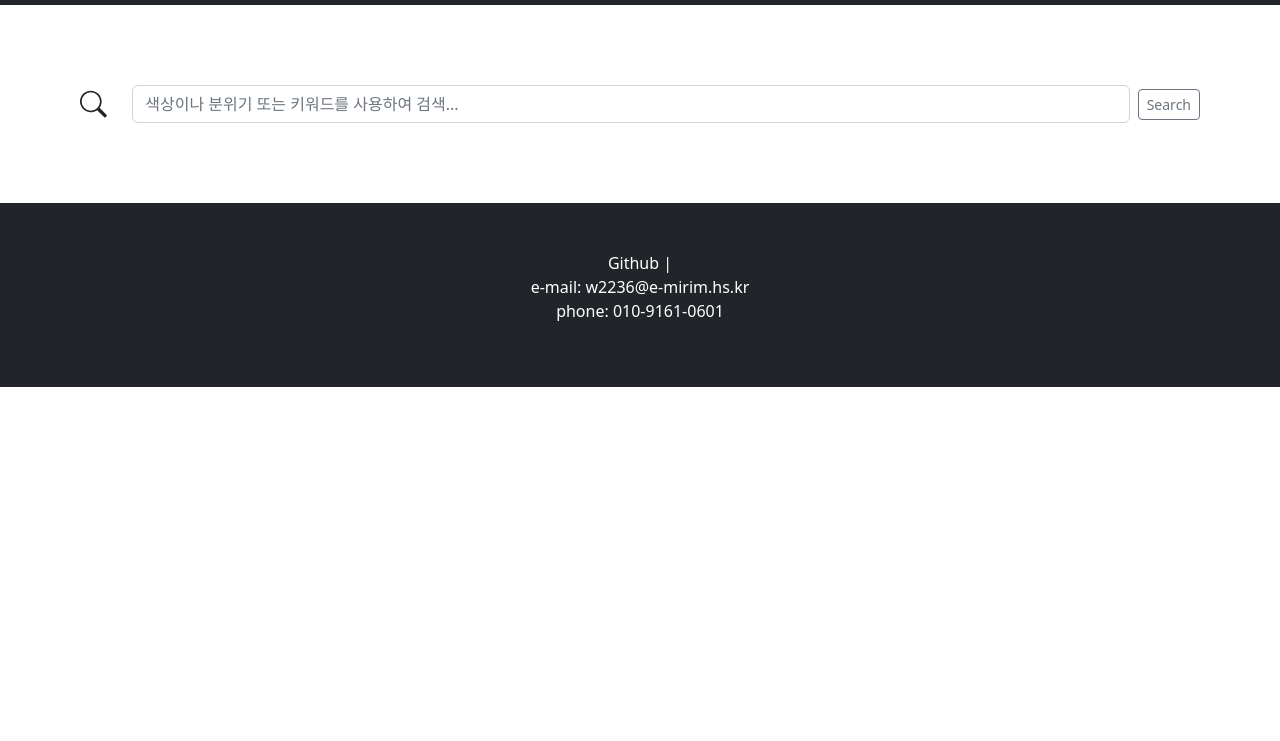
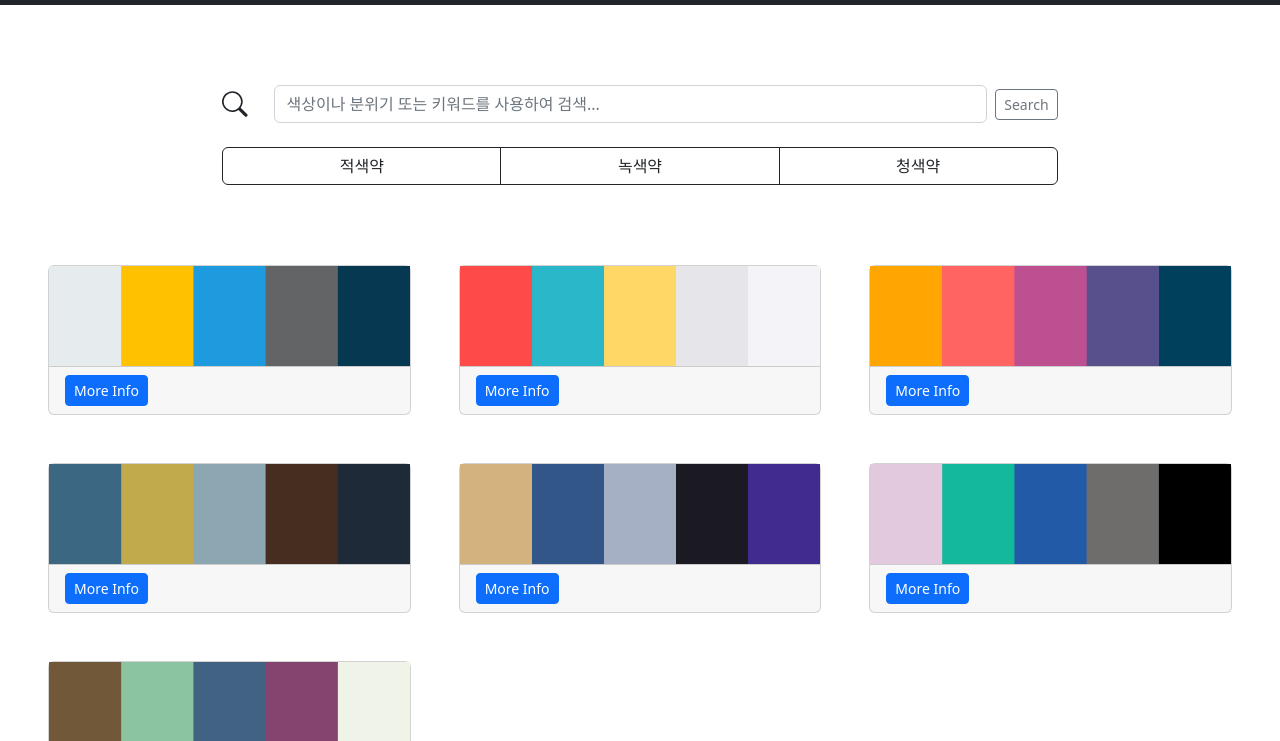
Before and after one commit to LO-VE-0/2023-WSM-Project_DeColor, a plain HTML site: page palette.html in a window 1280 px wide. Shown: the part 59-800 px from the top of the page. Drawn offline with nearby package versions, Linux system fonts and the light colour scheme; a web font is replaced by a local one.

Commit message:
palette image 추가

```diff
--- a/css/palette.css
+++ b/css/palette.css
@@ -1,6 +1,15 @@
 .my-5 {
     background-color: #fff;
+    width: 80%;
+    margin: 0 auto;
 }
 .me-2 {
     margin: 0 2vw;
 }
+.d-flex {
+    margin-bottom: 1.5rem;
+}
+.palette_images{
+    width: auto;
+    height: 100px;
+}
--- a/palette.html
+++ b/palette.html
@@ -1,5 +1,6 @@
 <!DOCTYPE html>
 <html lang="en">
+
 <head>
     <meta charset="UTF-8">
     <meta http-equiv="X-UA-Compatible" content="IE=edge">
@@ -11,17 +12,21 @@
     <link rel="stylesheet" href="https://cdn.jsdelivr.net/npm/bootstrap-icons@1.10.5/font/bootstrap-icons.css">
     <script src="js/test.js"></script>
 </head>
+
 <body>
 
     <!-- Responsive navbar-->
     <nav class="navbar navbar-expand-lg navbar-dark bg-dark">
         <div class="container px-5">
             <a class="navbar-brand" href="index.html">.DeColor</a>
-            <button class="navbar-toggler" type="button" data-bs-toggle="collapse" data-bs-target="#navbarSupportedContent" aria-controls="navbarSupportedContent" aria-expanded="false" aria-label="Toggle navigation"><span class="navbar-toggler-icon"></span></button>
+            <button class="navbar-toggler" type="button" data-bs-toggle="collapse"
+                data-bs-target="#navbarSupportedContent" aria-controls="navbarSupportedContent" aria-expanded="false"
+                aria-label="Toggle navigation"><span class="navbar-toggler-icon"></span></button>
             <div class="collapse navbar-collapse" id="navbarSupportedContent">
                 <ul class="navbar-nav ms-auto mb-2 mb-lg-0">
                     <li class="nav-item"><a class="nav-link" href="test.html">색약 테스트</a></li>
-                    <li class="nav-item"><a class="nav-link active" aria-current="page"href="palette.html">컬러 팔레트</a></li>
+                    <li class="nav-item"><a class="nav-link active" aria-current="page" href="palette.html">컬러 팔레트</a>
+                    </li>
                     <li class="nav-item"><a class="nav-link" href="#!">커뮤니티</a></li>
                     <li class="nav-item"><a class="nav-link btn btn-outline-secondary" href="#!">Log in</a></li>
                     <li class="nav-item"><a class="nav-link btn btn-outline-secondary" href="#!">Sign up</a></li>
@@ -33,17 +38,77 @@
     <div class="container-fluid px-4 px-lg-5">
         <!-- Heading Row-->
         <div class="row gx-4 gx-lg-5 align-items-center my-5">
-                <div>
             <form class="d-flex align-items-center">
-                    <svg xmlns="http://www.w3.org/2000/svg" width="30" height="30" fill="currentColor" class="bi bi-search" viewBox="0 0 16 16">
-                        <path d="M11.742 10.344a6.5 6.5 0 1 0-1.397 1.398h-.001c.03.04.062.078.098.115l3.85 3.85a1 1 0 0 0 1.415-1.414l-3.85-3.85a1.007 1.007 0 0 0-.115-.1zM12 6.5a5.5 5.5 0 1 1-11 0 5.5 5.5 0 0 1 11 0z"/>
+                <svg xmlns="http://www.w3.org/2000/svg" width="30" height="30" fill="currentColor" class="bi bi-search"
+                    viewBox="0 0 16 16">
+                    <path
+                        d="M11.742 10.344a6.5 6.5 0 1 0-1.397 1.398h-.001c.03.04.062.078.098.115l3.85 3.85a1 1 0 0 0 1.415-1.414l-3.85-3.85a1.007 1.007 0 0 0-.115-.1zM12 6.5a5.5 5.5 0 1 1-11 0 5.5 5.5 0 0 1 11 0z" />
                 </svg>
-                    <input class="form-control me-2" type="search" placeholder="색상이나 분위기 또는 키워드를 사용하여 검색..." aria-label="Search">
+                <input class="form-control me-2" type="search" placeholder="색상이나 분위기 또는 키워드를 사용하여 검색..."
+                    aria-label="Search">
                 <button class="btn btn-sm btn-outline-secondary" type="submit">Search</button>
             </form>
+            <!-- 검색필터 선택 -->
+            <div class="btn-group" role="group" aria-label="Basic checkbox toggle button group">
+                <input type="checkbox" class="btn-check" id="btncheck1" autocomplete="off" onchange="makeFilter(this);">
+                <label class="btn btn-outline-dark" for="btncheck1">적색약</label>
+
+                <input type="checkbox" class="btn-check" id="btncheck2" autocomplete="off" onchange="makeFilter(this);">
+                <label class="btn btn-outline-dark" for="btncheck2">녹색약</label>
+
+                <input type="checkbox" class="btn-check" id="btncheck3" autocomplete="off" onchange="makeFilter(this);">
+                <label class="btn btn-outline-dark" for="btncheck3">청색약</label>
             </div>
         </div>
+        <div class="row gx-4 gx-lg-5">
+            <div class="col-md-4 mb-5">
+                <div class="card h-100">
+                    <img class="palette_images" src="./Image/palette_images/img1.png" alt="...">
+                    <div class="card-footer"><a class="btn btn-primary btn-sm" href="#!">More Info</a></div>
                 </div>
+            </div>
+            <div class="col-md-4 mb-5">
+                <div class="card h-100">
+                    <img class="palette_images" src="./Image/palette_images/img2.png" alt="...">
+                    <div class="card-footer"><a class="btn btn-primary btn-sm" href="#!">More Info</a></div>
+                </div>
+            </div>
+            <div class="col-md-4 mb-5">
+                <div class="card h-100">
+                    <img class="palette_images" src="./Image/palette_images/img3.png" alt="...">
+                    <div class="card-footer"><a class="btn btn-primary btn-sm" href="#!">More Info</a></div>
+                </div>
+            </div>
+            <div class="col-md-4 mb-5">
+                <div class="card h-100">
+                    <img class="palette_images" src="./Image/palette_images/img4.png" alt="...">
+                    <div class="card-footer"><a class="btn btn-primary btn-sm" href="#!">More Info</a></div>
+                </div>
+            </div>
+            <div class="col-md-4 mb-5">
+                <div class="card h-100">
+                    <img class="palette_images" src="./Image/palette_images/img5.png" alt="...">
+                    <div class="card-footer"><a class="btn btn-primary btn-sm" href="#!">More Info</a></div>
+                </div>
+            </div>
+            <div class="col-md-4 mb-5">
+                <div class="card h-100">
+                    <img class="palette_images" src="./Image/palette_images/img6.png" alt="...">
+                    <div class="card-footer"><a class="btn btn-primary btn-sm" href="#!">More Info</a></div>
+                </div>
+            </div>
+            <div class="col-md-4 mb-5">
+                <div class="card h-100">
+                    <img class="palette_images" src="./Image/palette_images/img7.png" alt="...">
+                    <div class="card-footer"><a class="btn btn-primary btn-sm" href="#!">More Info</a></div>
+                </div>
+            </div>
+
+        </div>
+    </div>
+
+
+
     <!-- Footer-->
     <footer class="py-5 bg-dark">
         <div class="container px-4 px-lg-5">
@@ -60,5 +125,30 @@
     <script src="https://cdn.jsdelivr.net/npm/bootstrap@5.2.3/dist/js/bootstrap.bundle.min.js"></script>
     <!-- Core theme JS-->
     <script src="js/scripts.js"></script>
+    <script>
+
+        var arr = new Array(); //필터 내용을 저장하는 배열
+
+        //필터 내용을 저장하는 function
+        function makeFilter(target) {
+
+            var value = target.value; //check value
+            var confirmCheck = target.checked; //check여부 확인
+
+            if (confirmCheck == true) {
+                arr.push(value); // check value filter 배열에 입력
+
+
+            } else {
+                arr.splice(arr.indexOf(value), 1); // check value filter 배열내용 삭제
+            }
+
+        }
+
+    </script>
+    <script src="https://code.jquery.com/jquery-3.3.1.slim.min.js"
+        integrity="sha384-q8i/X+965DzO0rT7abK41JStQIAqVgRVzpbzo5smXKp4YfRvH+8abtTE1Pi6jizo"
+        crossorigin="anonymous"></script>
 </body>
+
 </html>
```
Also changed, not shown: Image/palette_images/img1.png (added), Image/palette_images/img2.png (added), Image/palette_images/img3.png (added), Image/palette_images/img4.png (added), Image/palette_images/img5.png (added), Image/palette_images/img6.png (added), Image/palette_images/img7.png (added). Lines whose indentation alone changed are shown as unchanged.
